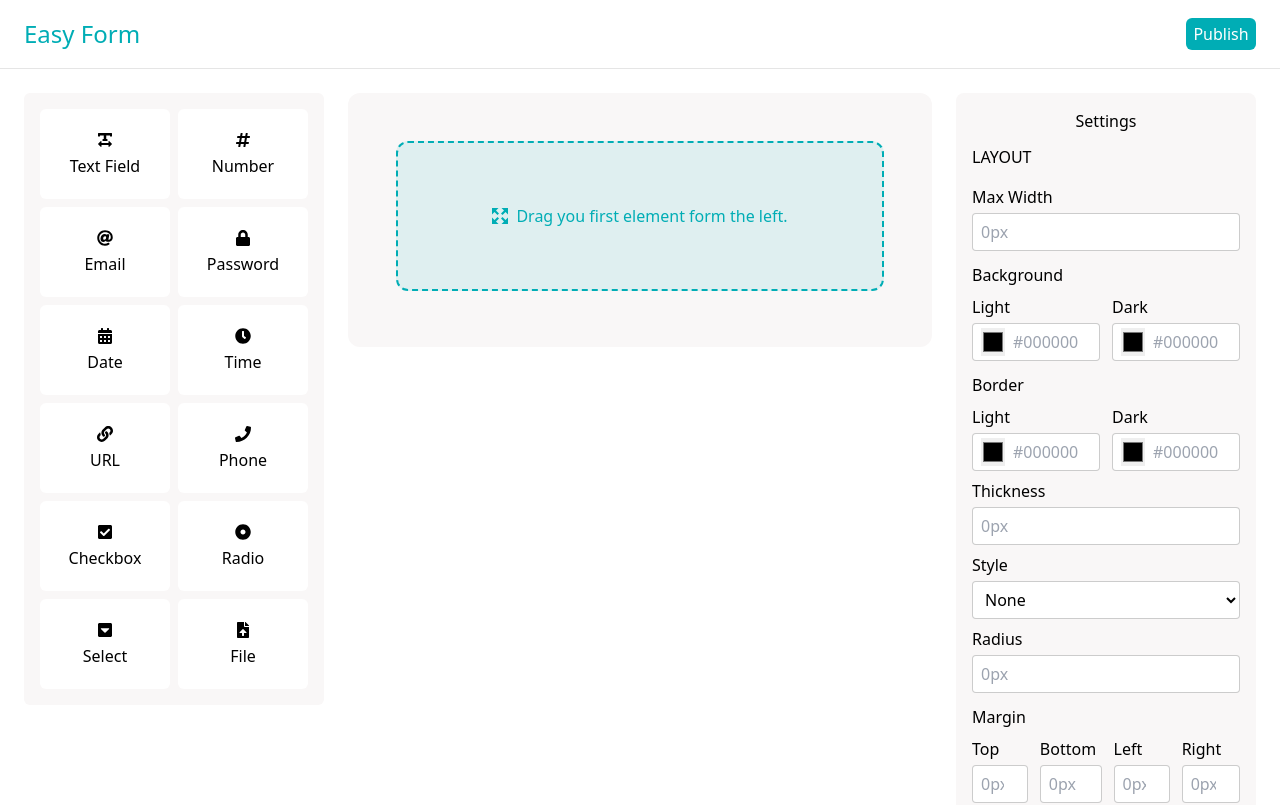
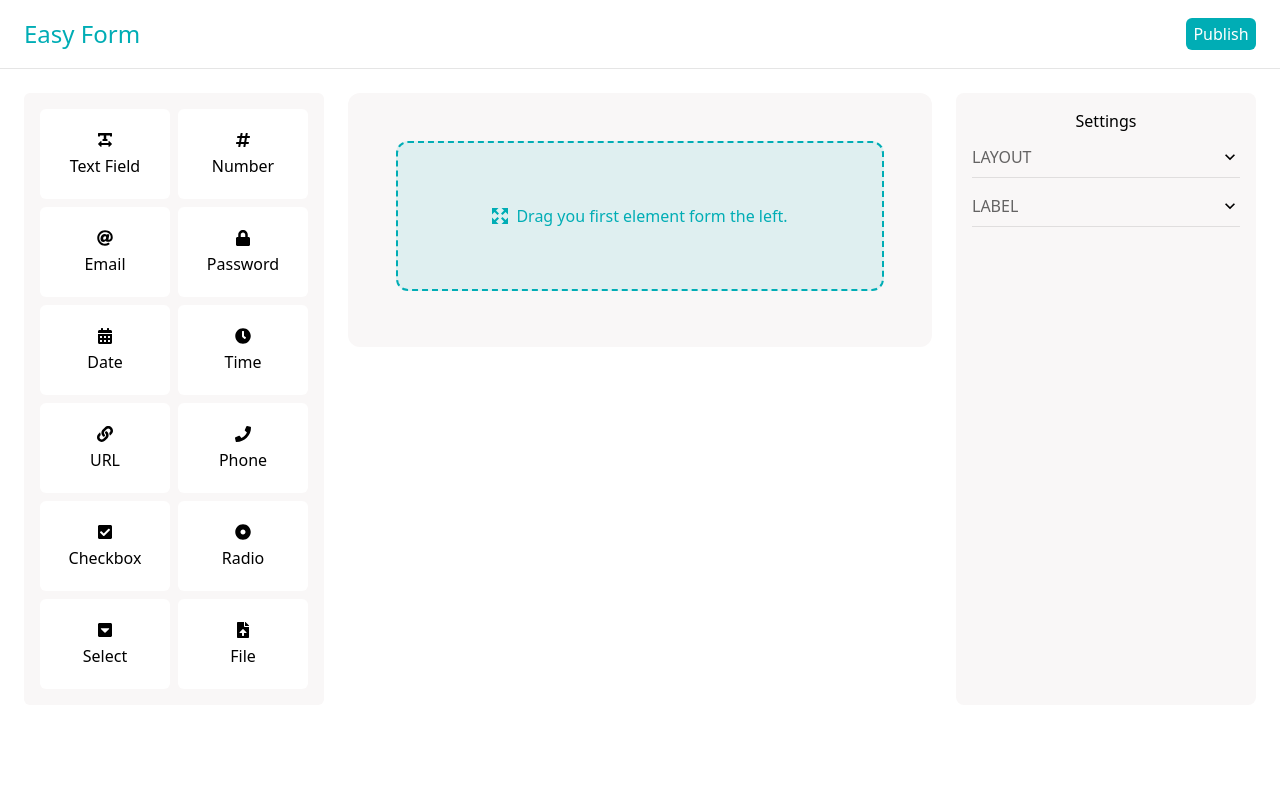
Before and after one commit to hayatul-islam/form-builder, a React (Vite) app: page /builder/1 in a window 1280 px wide. Shown: the top 805 px of the page. Built offline with nearby package versions, Linux system fonts and the light colour scheme.

Commit message:
comon accordion design

```diff
--- a/src/components/form-builder/FormDesign.jsx
+++ b/src/components/form-builder/FormDesign.jsx
@@ -1,5 +1,6 @@
 import useBuilder from "../../hooks/useBuilder";
 import { onInputValueChange } from "../../utils";
+import Accordion from "../ui/Accordion";
 import BorderStyle from "../ui/BorderStyle";
 import DualColorPicker from "../ui/DualColorPicker";
 import Input from "../ui/Input";
@@ -16,10 +17,8 @@ const FormDesign = () => {
   console.log(settings);
 
   return (
-    <div className="space-y-6">
-      <div className="space-y-4">
-        <h2>LAYOUT</h2>
-
+    <div className="space-y-4">
+      <Accordion title="Layout">
         <div className="space-y-3">
           <Input
             label="Max Width"
@@ -59,9 +58,9 @@ const FormDesign = () => {
             subKey="padding"
           />
         </div>
-      </div>
-      <div className="space-y-4">
-        <h2>LABEL</h2>
+      </Accordion>
+
+      <Accordion title="Label">
         <div className="space-y-3">
           <Input
             label="Font Size"
@@ -79,7 +78,7 @@ const FormDesign = () => {
             subKey="color"
           />
         </div>
-      </div>
+      </Accordion>
     </div>
   );
 };
--- a/src/components/ui/Accordion.jsx
+++ b/src/components/ui/Accordion.jsx
@@ -0,0 +1,29 @@
+import { useState } from "react";
+import { MdKeyboardArrowDown, MdKeyboardArrowUp } from "react-icons/md";
+
+const Accordion = ({ title, children }) => {
+  const [isOpen, setIsOpen] = useState(false);
+
+  return (
+    <div className="space-y-3 border-b border-black/10 pb-2">
+      <button
+        onClick={() => setIsOpen(!isOpen)}
+        className={`flex justify-between items-center w-full  ${
+          isOpen && "bg-white/80 p-2 px-3 rounded "
+        }`}
+      >
+        <h2 className="text-[16px] font-medium uppercase text-black/60">
+          {title}
+        </h2>
+        {isOpen ? (
+          <MdKeyboardArrowUp size={20} />
+        ) : (
+          <MdKeyboardArrowDown size={20} />
+        )}
+      </button>
+      {isOpen && <div>{children}</div>}
+    </div>
+  );
+};
+
+export default Accordion;
```
